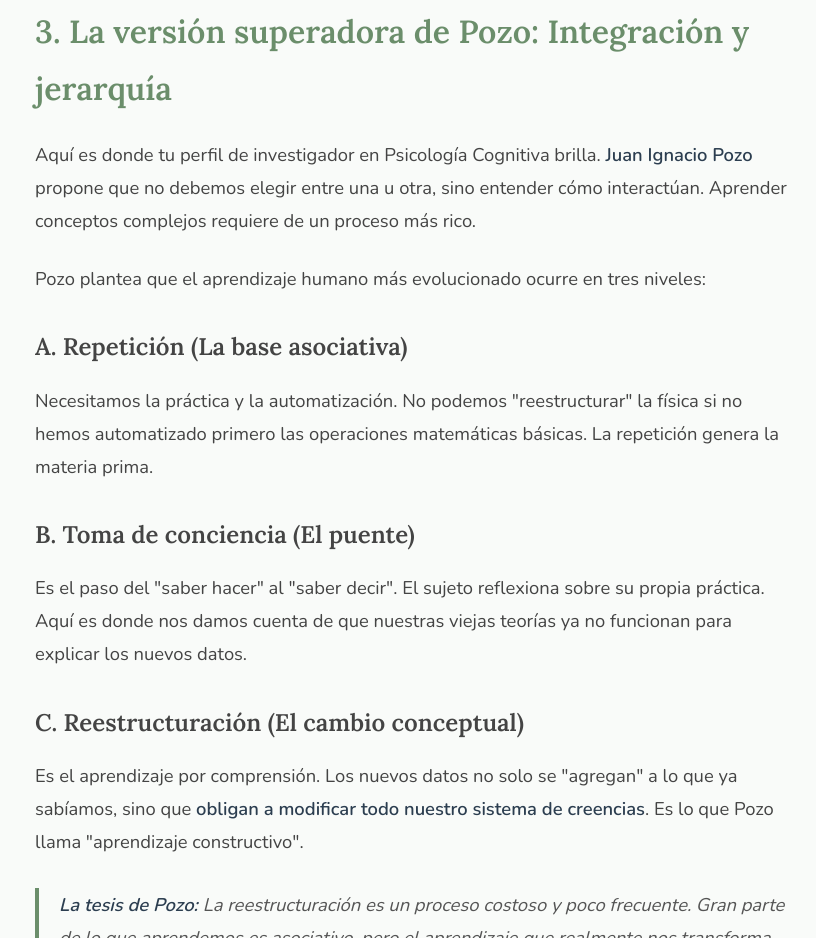
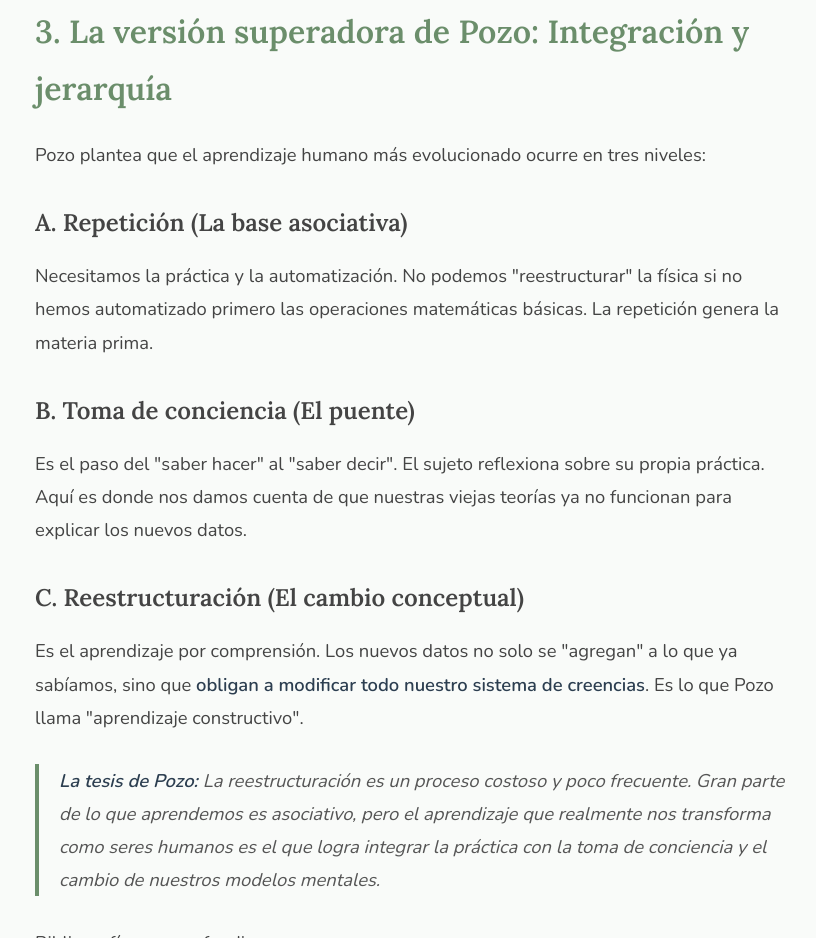
Before and after one commit to psiferbisceglia/mi-landing-page, an Eleventy site: page src/blog/2026-04-08-¿aprendemos-por-hábito-o-por-clic-la-lección-de-sultan.md in a window 1280 px wide. Shown: the part 2424-3362 px from the top of the page, without its empty margins (225-1041 px from the left). Built offline with nearby package versions, Linux system fonts and the light colour scheme; Eleventy itself is replaced by a stand-in of ours; files that its build step writes are made by us from their sources.

Commit message:
Update Artículos del Blog “2026-04-08-¿aprendemos-por-hábito-o-por-clic-la-lección-de-sultan”

```diff
--- a/src/blog/2026-04-08-¿aprendemos-por-hábito-o-por-clic-la-lección-de-sultan.md
+++ b/src/blog/2026-04-08-¿aprendemos-por-hábito-o-por-clic-la-lección-de-sultan.md
@@ -34,8 +34,6 @@ Los gestaltistas (Köhler, Wertheimer) dieron el salto hacia el sujeto activo. P
 
 ## 3. La versión superadora de Pozo: Integración y jerarquía
 
-Aquí es donde tu perfil de investigador en Psicología Cognitiva brilla. **Juan Ignacio Pozo** propone que no debemos elegir entre una u otra, sino entender cómo interactúan. Aprender conceptos complejos requiere de un proceso más rico.
-
 Pozo plantea que el aprendizaje humano más evolucionado ocurre en tres niveles:
 
 ### A. Repetición (La base asociativa)
```
